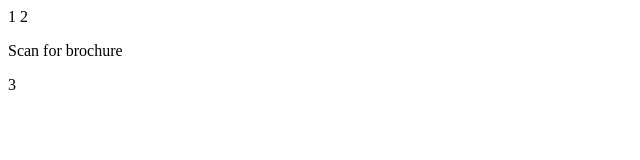
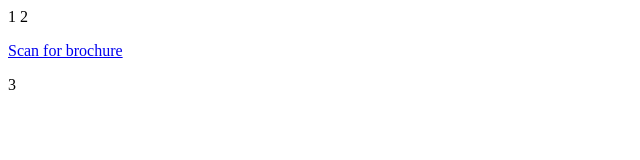
Before and after one commit to AlSHAAMherb/Alshaamherbal-knya-Brochure-, a plain HTML site: page Index.html in a window 1280 px wide. Shown: the whole page, without its empty margins (0-640 px from the left). Drawn offline with Linux system fonts and the light colour scheme.

Commit message:
Update Index.html

```diff
--- a/Index.html
+++ b/Index.html
@@ -1,3 +1,3 @@
 1<html>
-2 <p><a fref="https://knya_herbal%20Brochure_yoek7e.pdf">Scan for brochure<a/><p/>
+2 <p><a href="https://knya_herbal%20Brochure_yoek7e.pdf">Scan for brochure<a/><p/>
 3</html>
```
